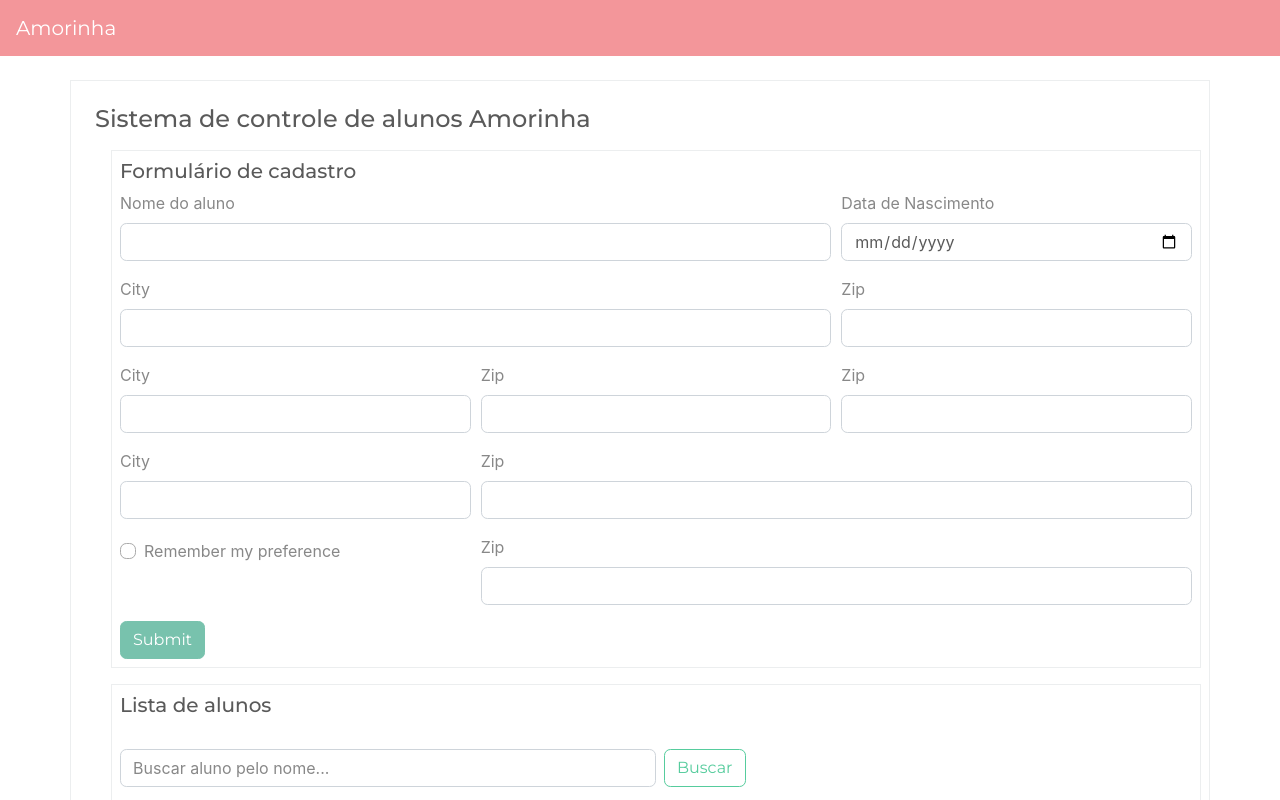
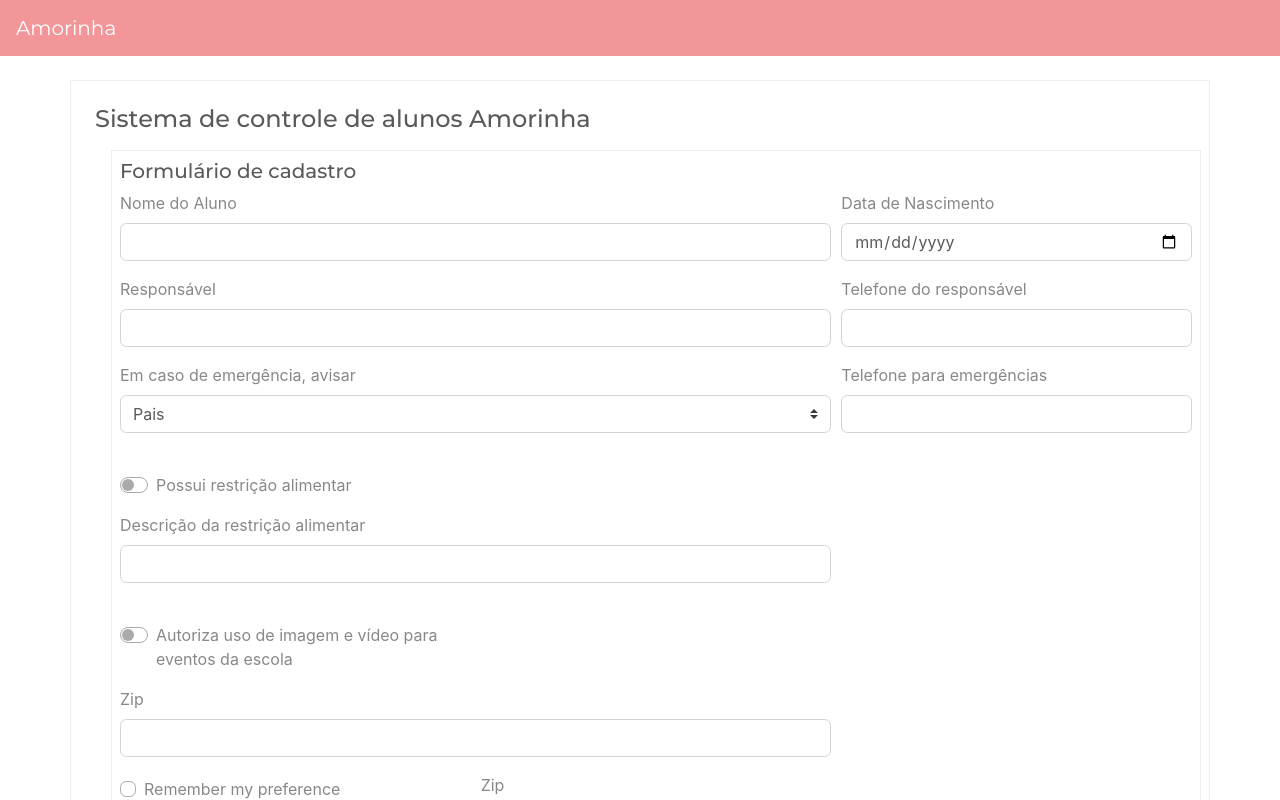
Before and after one commit to mikansc/escola_amorinha, a React (Create React App) app: page / in a window 1280 px wide. Shown: the top 800 px of the page. Built offline with nearby package versions, Linux system fonts and the light colour scheme.

Commit message:
[SP05] 9 - Esqueleto do Formulário

```diff
--- a/src/App.js
+++ b/src/App.js
@@ -6,6 +6,10 @@ import Filter from "./components/Filter/Filter";
 import Table from "./components/Table/Table";
 import TableDataLine from "./components/Table/TableDataLine";
 import DateField from "./components/DateField/DateField";
+import TextField from "./components/TextField/TextField";
+import PhoneField from "./components/PhoneFIeld/PhoneField";
+import SelectField from "./components/SelectField/SelectField";
+import ToggleField from "./components/ToggleField/ToggleField";
 
 function App() {
   return (
@@ -14,55 +18,58 @@ function App() {
         <h2 className="h5">Formulário de cadastro</h2>
         <form>
           <div className="form-row">
-            <div className="form-group col-md-8">
-              <label htmlFor="inputCity">Nome do aluno</label>
-              <input type="text" className="form-control" id="inputCity" />
-            </div>
+            <TextField title="Nome do Aluno" name="student" id="student" />
 
             <DateField title="Data de Nascimento" id="birthdate" />
           </div>
+          <div className="form-row">
+            <TextField
+              title="Responsável"
+              name="responsible"
+              id="responsible"
+            />
 
+            <PhoneField title="Telefone do responsável" />
+          </div>
           <div className="form-row">
-            <div className="form-group col-md-8">
-              <label htmlFor="inputCity">City</label>
-              <input type="text" className="form-control" id="inputCity" />
-            </div>
+            <SelectField
+              title="Em caso de emergência, avisar"
+              name="emergency"
+              id="emergency"
+            >
+              <option selected="">Pais</option>
+              <option value="1">Tios</option>
+              <option value="2">Avós</option>
+              <option value="3">Responsável</option>
+            </SelectField>
 
-            <div className="form-group col-md-4">
-              <label htmlFor="inputZip">Zip</label>
-              <input type="text" className="form-control" id="inputZip" />
-            </div>
+            <PhoneField title="Telefone para emergências" />
+            <ToggleField
+              title="Possui restrição alimentar"
+              id="foodRestriction"
+              name="foodRestriction"
+            />
           </div>
-
           <div className="form-row">
-            <div className="form-group col-md-4">
-              <label htmlFor="inputCity">City</label>
-              <input type="text" className="form-control" id="inputCity" />
-            </div>
-
-            <div className="form-group col-md-4">
-              <label htmlFor="inputZip">Zip</label>
-              <input type="text" className="form-control" id="inputZip" />
-            </div>
-
-            <div className="form-group col-md-4">
-              <label htmlFor="inputZip">Zip</label>
-              <input type="text" className="form-control" id="inputZip" />
-            </div>
+            <TextField
+              title="Descrição da restrição alimentar"
+              name="responsible"
+              id="responsible"
+            />
           </div>
-
           <div className="form-row">
-            <div className="form-group col-md-4">
-              <label htmlFor="inputCity">City</label>
-              <input type="text" className="form-control" id="inputCity" />
-            </div>
-
+            <ToggleField
+              title="Autoriza uso de imagem e vídeo para eventos da escola"
+              id="imageAuthorization"
+              name="imageAuthorization"
+            />
+          </div>{" "}
+          <div className="form-row">
             <div className="form-group col-md-8">
               <label htmlFor="inputZip">Zip</label>
               <input type="text" className="form-control" id="inputZip" />
             </div>
           </div>
-
           <div className="form-row">
             <div className="col-md-4 my-1">
               <div className="custom-control custom-checkbox mr-sm-2">
@@ -84,7 +91,6 @@ function App() {
               <input type="text" className="form-control" id="inputZip" />
             </div>
           </div>
-
           <button type="submit" className="btn btn-primary">
             Submit
           </button>
```
